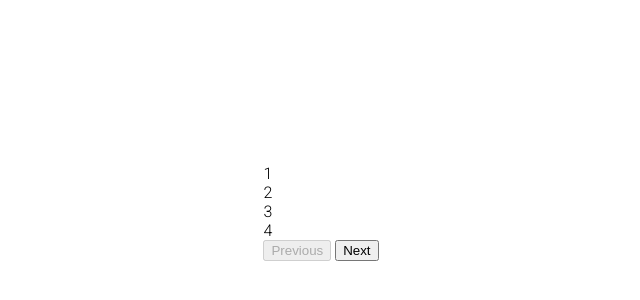
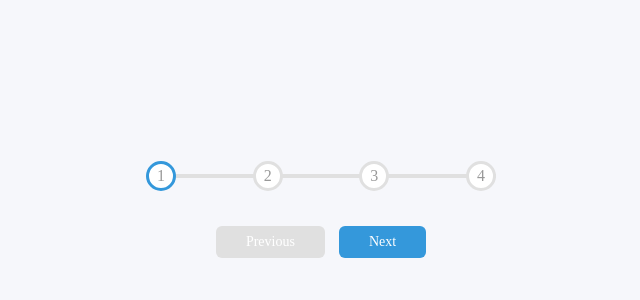
Before and after one commit to LaurentLabine/udemy_50projectsin50days, a plain HTML site: page day_2/index.html in a window 1280 px wide. Shown: the part 188-488 px from the top of the page, without its empty margins (319-959 px from the left). Drawn offline with Linux system fonts and the light colour scheme; a web font is replaced by a local one.

Commit message:
Implemented Styling

```diff
--- a/day_2/style.css
+++ b/day_2/style.css
@@ -1,11 +1,16 @@
-@import url("https://fonts.googleapis.com/css2?family=Roboto:wght@300;700&display=swap");
+@import url("https://fonts.googleapis.com/css2?family=Muli&display=swap");
+
+:root {
+    --line-border-fill: #3498db;
+    --line-border-empty: #e0e0e0;
+}
 
 * {
     box-sizing: border-box;
 }
 
 body {
-    font-family: 'Roboto', 'sans-serif';
+    font-family: 'Muli', 'sans-serif';
     flex-direction: column;
     align-items: center;
     justify-content: center;
@@ -13,4 +18,86 @@ body {
     height: 100vh;
     overflow: hidden;
     margin: 0;
+    background-color: #f6f7fb
 }
+
+.container {
+    /* width: 80vw; */
+    text-align: center;
+}
+
+.progress-container {
+    display: flex;
+    justify-content: space-between;
+    position: relative;
+    margin-bottom: 30px;
+    max-width: 100%;
+    width: 350px;
+}
+
+.progress-container::before {
+    content:'';
+    background-color: var(--line-border-empty);
+    position: absolute;
+    top: 50%;
+    left: 0;
+    height: 4px;
+    width: 100%;
+    transform: translateY(-50%);
+    z-index: -1;
+    transition: 0.4s ease;
+}
+
+.progress {
+    background-color: var(--line-border-fill);
+    position: absolute;
+    top: 50%;
+    left: 0;
+    height: 4px;
+    width: 0%;
+    transform: translateY(-50%);
+    z-index: -1;
+    transition: 0.4s ease;
+}
+
+.circle {
+    background-color: #fff;
+    color: #999;
+    border-radius: 50%;
+    height: 30px;
+    width: 30px;
+    display: flex;
+    align-items:center;
+    justify-content: center;
+    border: 3px solid var(--line-border-empty);
+    transition: 0.4s ease;
+}
+
+.circle.active {
+    border-color: #3498db;
+}
+
+.btn {
+    background-color: var(--line-border-fill);
+    color: #fff;
+    border:0;
+    border-radius: 6px;
+    cursor: pointer;
+    font-family: inherit;
+    padding: 8px 30px;
+    margin: 5px;
+    font-size: 14px;
+}
+
+.btn:active {
+    transform: scale(.98);
+}
+
+.btn:focus {
+    outline: 0;
+}
+
+.btn:disabled {
+    background-color: var(--line-border-empty);
+    cursor: not-allowed;
+}
```
